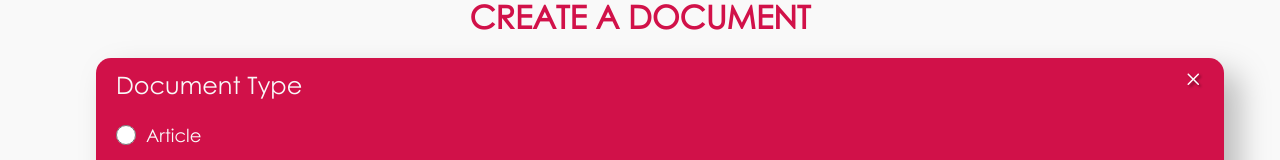
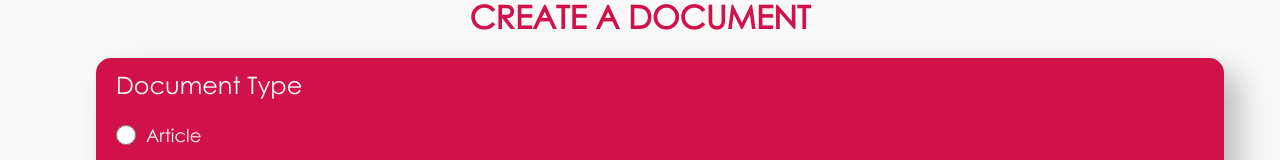
Before and after one commit to wilfredo-loreto/aWeb4DevsCRUD, a React (Create React App) app: page /create in a window 1280 px wide. Shown: the part 245-405 px from the top of the page. Built offline with nearby package versions, Linux system fonts and the light colour scheme.

Commit message:
Tools and dynamic content working correctly

```diff
--- a/src/App.js
+++ b/src/App.js
@@ -22,11 +22,11 @@ function App() {
 
         <Switch>
 
-        {  window.onbeforeunload = function preguntarAntesDeSalir()
+        {/* {  window.onbeforeunload = function preguntarAntesDeSalir()
     {
         return "¿Seguro que quieres salir?";
     }
-}
+} */}
 
           <Route path="/" exact>
 
--- a/src/components/ArticleRequirements.js
+++ b/src/components/ArticleRequirements.js
@@ -21,11 +21,11 @@ class ArticleRequirements extends Component {
           <div className="blockContainer">
             <div className="subtitleContainer">
               <h2 className="subtitle">Technology Type</h2>
-              <img src="/icon/close.svg" />
+
             </div>
             <div className="colContainer">
               <div className="rowContainer">
-              <input checked={this.state.selectedTechType=="Frontend"}name="Frontend" onChange={this.handleTechType} type="radio" />
+              <input checked={this.state.selectedTechType=="Frontend"} name="Frontend" onChange={this.handleTechType} type="radio" />
 
                 <label className="label" for="isArticle">
                   Frontend
@@ -57,7 +57,7 @@ class ArticleRequirements extends Component {
           <div className="blockContainer">
             <div className="subtitleContainer">
               <h2 className="subtitle">Title</h2>
-              <img src="/icon/close.svg" />
+
             </div>
             <div className="colContainer">
               <div className="rowContainer">
@@ -68,7 +68,7 @@ class ArticleRequirements extends Component {
           <div className="blockContainer">
             <div className="subtitleContainer">
               <h2 className="subtitle">Summary</h2>
-              <img src="/icon/close.svg" />
+
             </div>
             <div className="colContainer">
               <div className="rowContainer">
@@ -79,7 +79,7 @@ class ArticleRequirements extends Component {
           <div className="blockContainer">
             <div className="subtitleContainer">
               <h2 className="subtitle">Technologies</h2>
-              <img src="/icon/close.svg" />
+
             </div>
             <div className="colContainer">
               <div className="rowContainer lessMargin">
@@ -102,7 +102,7 @@ class ArticleRequirements extends Component {
           <div className="blockContainer">
             <div className="subtitleContainer">
               <h2 className="subtitle">Tags</h2>
-              <img src="/icon/close.svg" />
+
             </div>
             <div className="colContainer">
               <div className="rowContainer lessMargin">
--- a/src/components/CreateDocument.js
+++ b/src/components/CreateDocument.js
@@ -23,7 +23,7 @@ class CreateDocument extends Component {
 
   render() {
     return (
-      <React.Fragment>
+
         <form className="form">
 
         <div className="hideToolbar">
@@ -32,7 +32,6 @@ class CreateDocument extends Component {
             <div className="blockContainer">
               <div className="subtitleContainer">
                 <h2 className="subtitle">Document Type</h2>
-                <img src="/icon/close.svg" />
               </div>
               <div className="colContainer">
                 <div className="rowContainer">
@@ -43,7 +42,7 @@ class CreateDocument extends Component {
                     onClick={() => this.handleBlocks("article")}
                     type="radio"
                     />
-                  <label className="label" for="isArticle">
+                  <label className="label" htmlFor="isArticle">
                     Article
                   </label>
                 </div>
@@ -55,7 +54,7 @@ class CreateDocument extends Component {
                     onClick={() => this.handleBlocks("tech")}
                     type="radio"
                     />
-                  <label className="label" for="isTech">
+                  <label className="label" htmlFor="isTech">
                     Technology
                   </label>
                 </div>
@@ -73,7 +72,7 @@ class CreateDocument extends Component {
         ):null}
 
       </form>
-      </React.Fragment>
+
     );
   }
 }
--- a/src/components/CreateDocument.scss
+++ b/src/components/CreateDocument.scss
@@ -102,6 +102,12 @@
       img {
         width: 20px;
         height: 20px;
+
+        transition: 250ms;
+        &:hover{
+          transform: scale(1.3);
+          cursor: pointer;
+        }
       }
     }
     .colContainer {
--- a/src/components/DynamicContent.js
+++ b/src/components/DynamicContent.js
@@ -8,23 +8,39 @@ import DynamicContentToolbar from "./DynamicContentToolbar";
 
 
 class DynamicContent extends Component {
+  constructor(props){
+    super(props);
+    this.state={
+      blocks:[],
+      toolBarOptions: [DynamicContentSubtitle,DynamicContentText,DynamicContentImage,DynamicContentList,DynamicContentReferences]
+    }
+  }
+    addBlock(position,event){
+      var pushedBlock = [...this.state.blocks]
+      pushedBlock.push(this.state.toolBarOptions[position])
+      this.setState({blocks:pushedBlock})
+
+    }
+    removeBlock(position,event){
+      var removedBlock = [...this.state.blocks]
+      removedBlock.splice(position,1)
+      this.setState({blocks:removedBlock})
+    }
+
   render() {
     return (
       <React.Fragment>
         <div className="mainContainer2">
-          <h1 className="title">CONTENT</h1>
-          <DynamicContentSubtitle />
-          <DynamicContentText/>
-          <DynamicContentImage/>
-          <DynamicContentList/>
-          <DynamicContentReferences/>
+          <h1 className="title" >CONTENT</h1>
+          {this.state.blocks.map((block,id)=>(React.createElement(block,{key:id,remove:this.removeBlock.bind(this,id)})))}
+
           <input
             value="CREATE"
             type="button"
             className="createDocumentButton"
           />
         </div>
-        <DynamicContentToolbar/>
+        <DynamicContentToolbar pushBlock={this.addBlock.bind(this)}/>
       </React.Fragment>
     );
   }
--- a/src/components/DynamicContentImage.js
+++ b/src/components/DynamicContentImage.js
@@ -7,7 +7,7 @@ class DynamicContentImage extends Component {
       <div className="blockContainer dynamicContentImage">
             <div className="subtitleContainer">
               <h2 className="subtitle">Image</h2>
-              <img src="/icon/close.svg" />
+              <img alt="close button" src="/icon/close.svg"onClick={(e)=>this.props.remove(this.props.key,e)} />
             </div>
             <div className="colContainer">
               <div className="rowContainer">
--- a/src/components/DynamicContentList.js
+++ b/src/components/DynamicContentList.js
@@ -3,11 +3,12 @@ import "./CreateDocument.scss";
 
 class DynamicContentList extends Component {
   render() {
+
     return (
       <div className="blockContainer dynamicContentList">
             <div className="subtitleContainer">
               <h2 className="subtitle">List</h2>
-              <img src="/icon/close.svg" />
+              <img  alt="close button" src="/icon/close.svg" onClick={(e)=>this.props.remove(this.props.key,e)} />
             </div>
             <div className="colContainer">
               <div className="rowContainer lessMargin">
--- a/src/components/DynamicContentReferences.js
+++ b/src/components/DynamicContentReferences.js
@@ -7,7 +7,7 @@ class DynamicContentReferences extends Component {
         <div className="blockContainer dynamicContentReferences">
         <div className="subtitleContainer">
           <h2 className="subtitle">References</h2>
-          <img src="/icon/close.svg" />
+          <img  alt="close button" src="/icon/close.svg" onClick={(e)=>this.props.remove(this.props.key,e)}/>
         </div>
         <div className="colContainer">
           <div className="rowContainer lessMargin">
--- a/src/components/DynamicContentSubtitle.js
+++ b/src/components/DynamicContentSubtitle.js
@@ -7,7 +7,7 @@ class DynamicContentSubtitle extends Component {
       <div className="blockContainer dynamicContentSubtitle">
         <div className="subtitleContainer">
           <h2 className="subtitle">Subtitle</h2>
-          <img src="/icon/close.svg" />
+          <img  alt="close button" src="/icon/close.svg" onClick={(e)=>this.props.remove(this.props.key,e)}/>
         </div>
         <div className="colContainer">
           <div className="rowContainer">
--- a/src/components/DynamicContentText.js
+++ b/src/components/DynamicContentText.js
@@ -7,7 +7,7 @@ class DynamicContentText extends Component {
       <div className="blockContainer dynamicContentText">
       <div className="subtitleContainer">
         <h2 className="subtitle">Text</h2>
-        <img src="/icon/close.svg" />
+        <img  alt="close button" src="/icon/close.svg" onClick={(e)=>this.props.remove(this.props.key,e)}/>
       </div>
       <div className="colContainer">
         <div className="rowContainer">
--- a/src/components/DynamicContentToolbar.js
+++ b/src/components/DynamicContentToolbar.js
@@ -1,24 +1,23 @@
 import React, { Component } from "react";
 import "./CreateDocument.scss";
-
 class DynamicContentToolbar extends Component {
   render() {
     return (
         <div className="toolsContainer">
-        <div className="toolBlock subtitleTool">
-          <img src="/icon/subtitle_tool.svg" className="tool" />
+        <div className="toolBlock subtitleTool"onClick={(e)=>this.props.pushBlock(0,e)} >
+          <img  alt="tool" src="/icon/subtitle_tool.svg" className="tool" />
         </div>
-        <div className="toolBlock textTool">
-          <img src="/icon/text_tool.svg" className="tool" />
+        <div className="toolBlock textTool"onClick={(e)=>this.props.pushBlock(1,e)}>
+          <img  alt="tool" src="/icon/text_tool.svg" className="tool" />
         </div>
-        <div className="toolBlock imageTool">
-          <img src="/icon/image_tool.svg" className="tool" />
+        <div className="toolBlock imageTool"onClick={(e)=>this.props.pushBlock(2,e)}>
+          <img  alt="tool" src="/icon/image_tool.svg" className="tool" />
         </div>
-        <div className="toolBlock listTool">
-          <img src="/icon/list_tool.svg" className="tool" />
+        <div className="toolBlock listTool"onClick={(e)=>this.props.pushBlock(3,e)}>
+          <img  alt="tool" src="/icon/list_tool.svg" className="tool" />
         </div>
-        <div className="toolBlock referenceTool">
-          <img src="/icon/reference_tool.svg" className="tool" />
+        <div className="toolBlock referenceTool"onClick={(e)=>this.props.pushBlock(4,e)}>
+          <img  alt="tool" src="/icon/reference_tool.svg" className="tool" />
         </div>
       </div>
     );
--- a/src/components/TechRequirements.js
+++ b/src/components/TechRequirements.js
@@ -18,7 +18,7 @@ class CreateDocument extends Component {
         <div className="blockContainer">
           <div className="subtitleContainer">
             <h2 className="subtitle">Technology Type</h2>
-            <img src="/icon/close.svg" />
+
           </div>
           <div className="colContainer">
             <div className="rowContainer">
@@ -49,7 +49,7 @@ class CreateDocument extends Component {
         <div className="blockContainer">
           <div className="subtitleContainer">
             <h2 className="subtitle">Title</h2>
-            <img src="/icon/close.svg" />
+
           </div>
           <div className="colContainer">
             <div className="rowContainer">
@@ -60,7 +60,7 @@ class CreateDocument extends Component {
         <div className="blockContainer">
           <div className="subtitleContainer">
             <h2 className="subtitle">Summary</h2>
-            <img src="/icon/close.svg" />
+
           </div>
           <div className="colContainer">
             <div className="rowContainer">
@@ -71,7 +71,7 @@ class CreateDocument extends Component {
         <div className="blockContainer">
           <div className="subtitleContainer">
             <h2 className="subtitle">Image</h2>
-            <img src="/icon/close.svg" />
+
           </div>
           <div className="colContainer">
             <div className="rowContainer">
@@ -91,7 +91,7 @@ class CreateDocument extends Component {
         <div className="blockContainer">
           <div className="subtitleContainer">
             <h2 className="subtitle">Logo</h2>
-            <img src="/icon/close.svg" />
+
           </div>
           <div className="colContainer">
             <div className="rowContainer">
@@ -112,7 +112,7 @@ class CreateDocument extends Component {
         <div className="blockContainer">
           <div className="subtitleContainer">
             <h2 className="subtitle">Tags</h2>
-            <img src="/icon/close.svg" />
+
           </div>
           <div className="colContainer">
             <div className="rowContainer lessMargin">
@@ -137,7 +137,7 @@ class CreateDocument extends Component {
             <h2 className="subtitle">
               Parent (Empty if this is already a Parent)
             </h2>
-            <img src="/icon/close.svg" />
+
           </div>
           <div className="colContainer">
             <div className="rowContainer">
```
